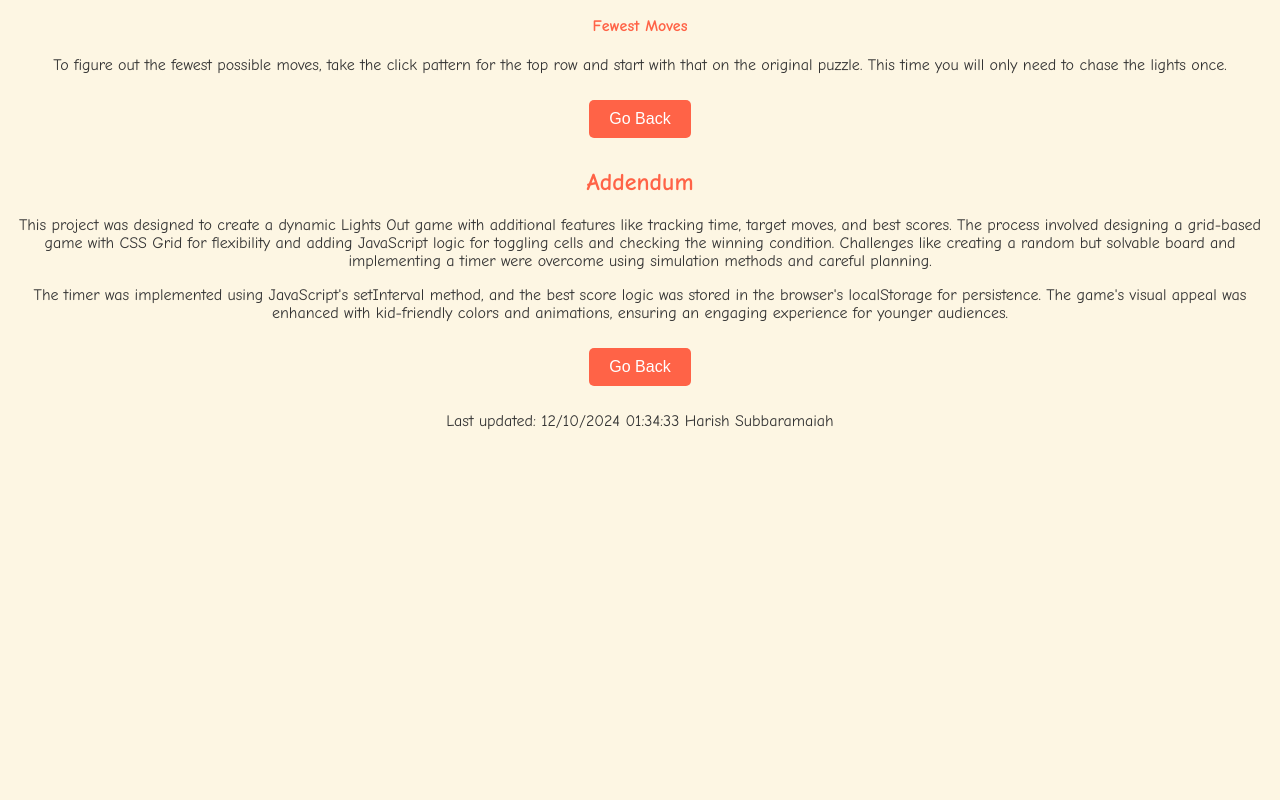
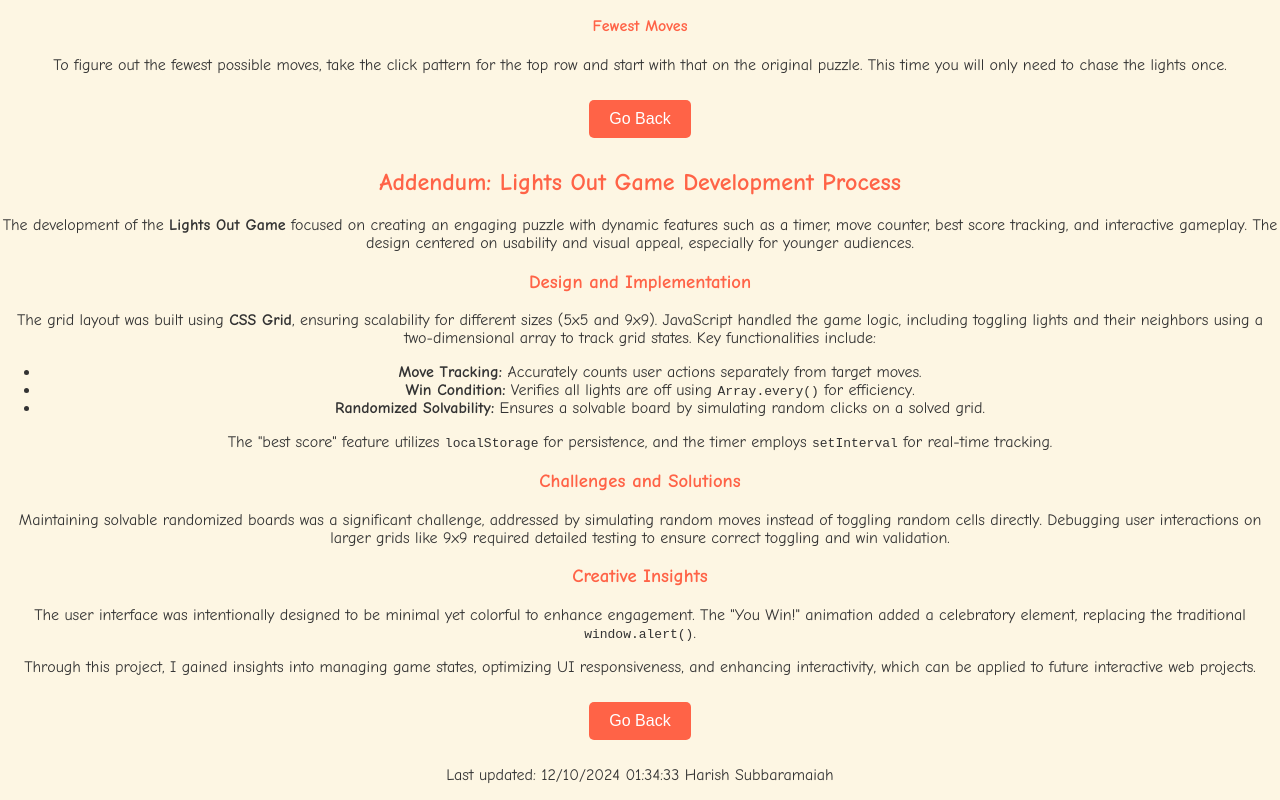
Before and after one commit to harishsreddy6/ITC505, a website: page final/index.html in a window 1280 px wide. Shown: the part 716-1516 px from the top of the page. Before the commit the page ends 1162 px from the top, so only its background shows below. Drawn offline with Linux system fonts and the light colour scheme.

Commit message:
Update index.html

```diff
--- a/final/index.html
+++ b/final/index.html
@@ -54,20 +54,47 @@
     </div>
 
     <div id="addendum" class="hidden">
-        <h2>Addendum</h2>
+        <h2>Addendum: Lights Out Game Development Process</h2>
         <p>
-            This project was designed to create a dynamic Lights Out game with additional features like tracking time, target moves,
-            and best scores. The process involved designing a grid-based game with CSS Grid for flexibility and adding JavaScript
-            logic for toggling cells and checking the winning condition. Challenges like creating a random but solvable board and
-            implementing a timer were overcome using simulation methods and careful planning.
+            The development of the <b>Lights Out Game</b> focused on creating an engaging puzzle with dynamic features such as
+            a timer, move counter, best score tracking, and interactive gameplay. The design centered on usability and visual
+            appeal, especially for younger audiences.
+        </p>
+
+        <h3>Design and Implementation</h3>
+        <p>
+            The grid layout was built using <b>CSS Grid</b>, ensuring scalability for different sizes (5x5 and 9x9).
+            JavaScript handled the game logic, including toggling lights and their neighbors using a two-dimensional array to
+            track grid states. Key functionalities include:
+        </p>
+        <ul>
+            <li><b>Move Tracking:</b> Accurately counts user actions separately from target moves.</li>
+            <li><b>Win Condition:</b> Verifies all lights are off using <code>Array.every()</code> for efficiency.</li>
+            <li><b>Randomized Solvability:</b> Ensures a solvable board by simulating random clicks on a solved grid.</li>
+        </ul>
+        <p>
+            The "best score" feature utilizes <code>localStorage</code> for persistence, and the timer employs
+            <code>setInterval</code> for real-time tracking.
+        </p>
+
+        <h3>Challenges and Solutions</h3>
+        <p>
+            Maintaining solvable randomized boards was a significant challenge, addressed by simulating random moves instead of
+            toggling random cells directly. Debugging user interactions on larger grids like 9x9 required detailed testing to
+            ensure correct toggling and win validation.
+        </p>
+
+        <h3>Creative Insights</h3>
+        <p>
+            The user interface was intentionally designed to be minimal yet colorful to enhance engagement. The "You Win!" animation added a celebratory element, replacing the traditional <code>window.alert()</code>.
         </p>
         <p>
-            The timer was implemented using JavaScript's setInterval method, and the best score logic was stored in the browser's
-            localStorage for persistence. The game's visual appeal was enhanced with kid-friendly colors and animations, ensuring
-            an engaging experience for younger audiences.
+            Through this project, I gained insights into managing game states, optimizing UI responsiveness, and enhancing
+            interactivity, which can be applied to future interactive web projects.
         </p>
         <button onclick="goBack()">Go Back</button>
     </div>
+
 
     <footer>
         <p>Last updated: <span id="lastModified"></span> Harish Subbaramaiah</p>
```
